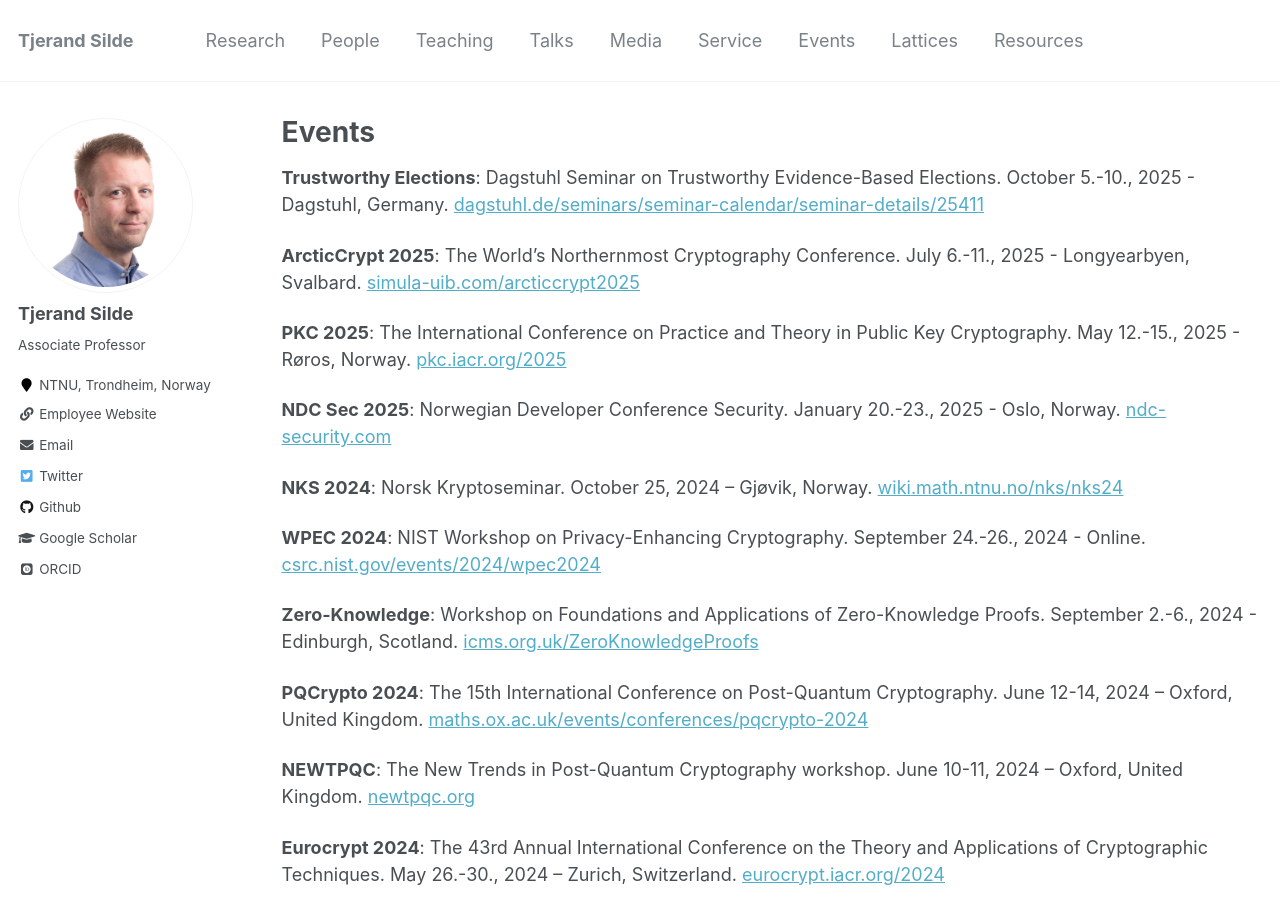
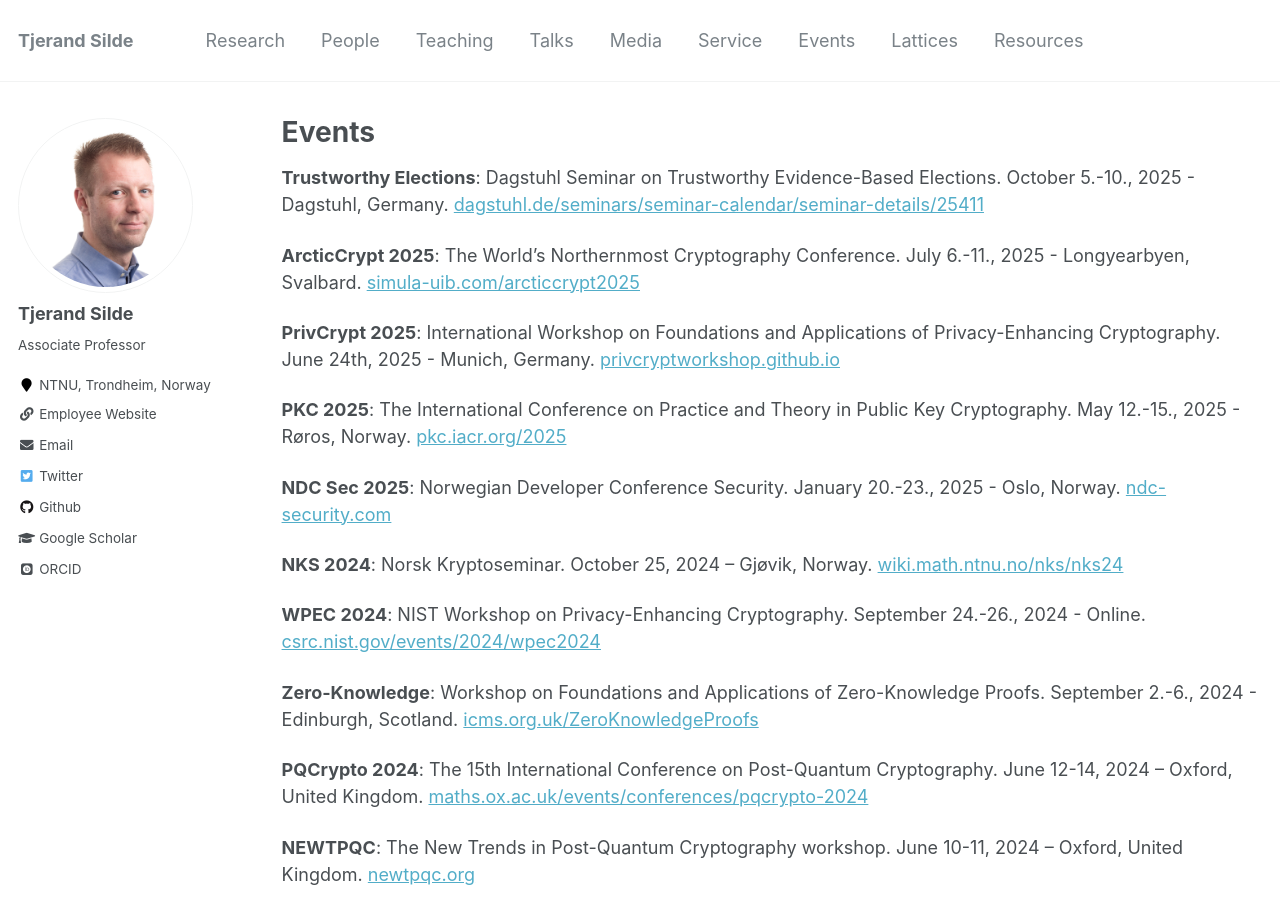
Before and after one commit to tjesi/tjesi.github.io, a Jekyll site: the page built from _pages/events.md, in a window 1280 px wide and 900 px high. Built offline with Jekyll 4.4.1, drawn with Linux system fonts in a browser that asks for light colours; some web fonts are replaced.

Commit message:
PrivCrypt

```diff
--- a/_pages/events.md
+++ b/_pages/events.md
@@ -8,6 +8,8 @@ author_profile: true
 **Trustworthy Elections**: Dagstuhl Seminar on Trustworthy Evidence-Based Elections. October 5.-10., 2025 - Dagstuhl, Germany. [dagstuhl.de/seminars/seminar-calendar/seminar-details/25411](https://www.dagstuhl.de/seminars/seminar-calendar/seminar-details/25411)
 
 **ArcticCrypt 2025**: The World’s Northernmost Cryptography Conference. July 6.-11., 2025 - Longyearbyen, Svalbard. [simula-uib.com/arcticcrypt2025](https://simula-uib.com/arcticcrypt2025)
+
+**PrivCrypt 2025**: International Workshop on Foundations and Applications of Privacy-Enhancing Cryptography. June 24th, 2025 - Munich, Germany. [privcryptworkshop.github.io](https://privcryptworkshop.github.io)
 
 **PKC 2025**: The International Conference on Practice and Theory in Public Key Cryptography. May 12.-15., 2025 - Røros, Norway. [pkc.iacr.org/2025](https://pkc.iacr.org/2025)
 
```
Also changed, not shown: _pages/service.md (+1 -0 lines).
